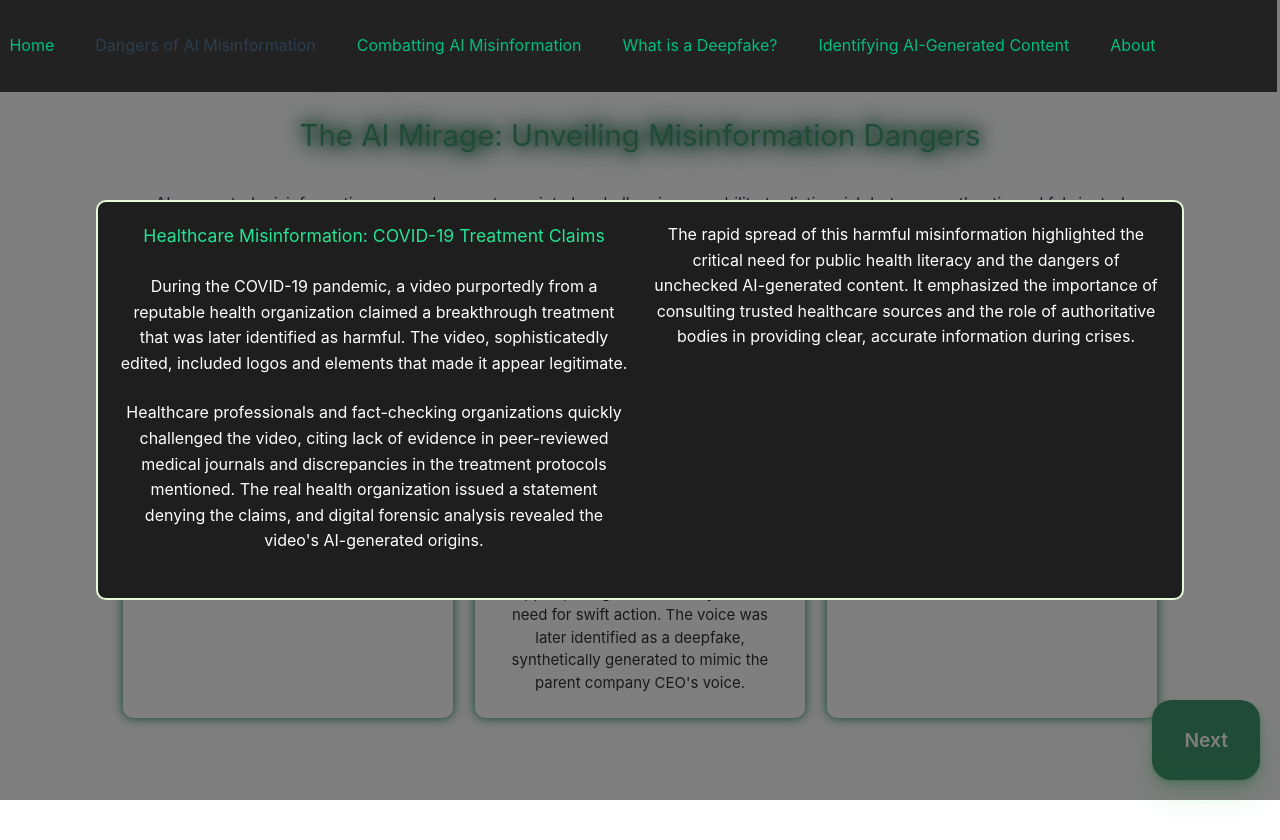
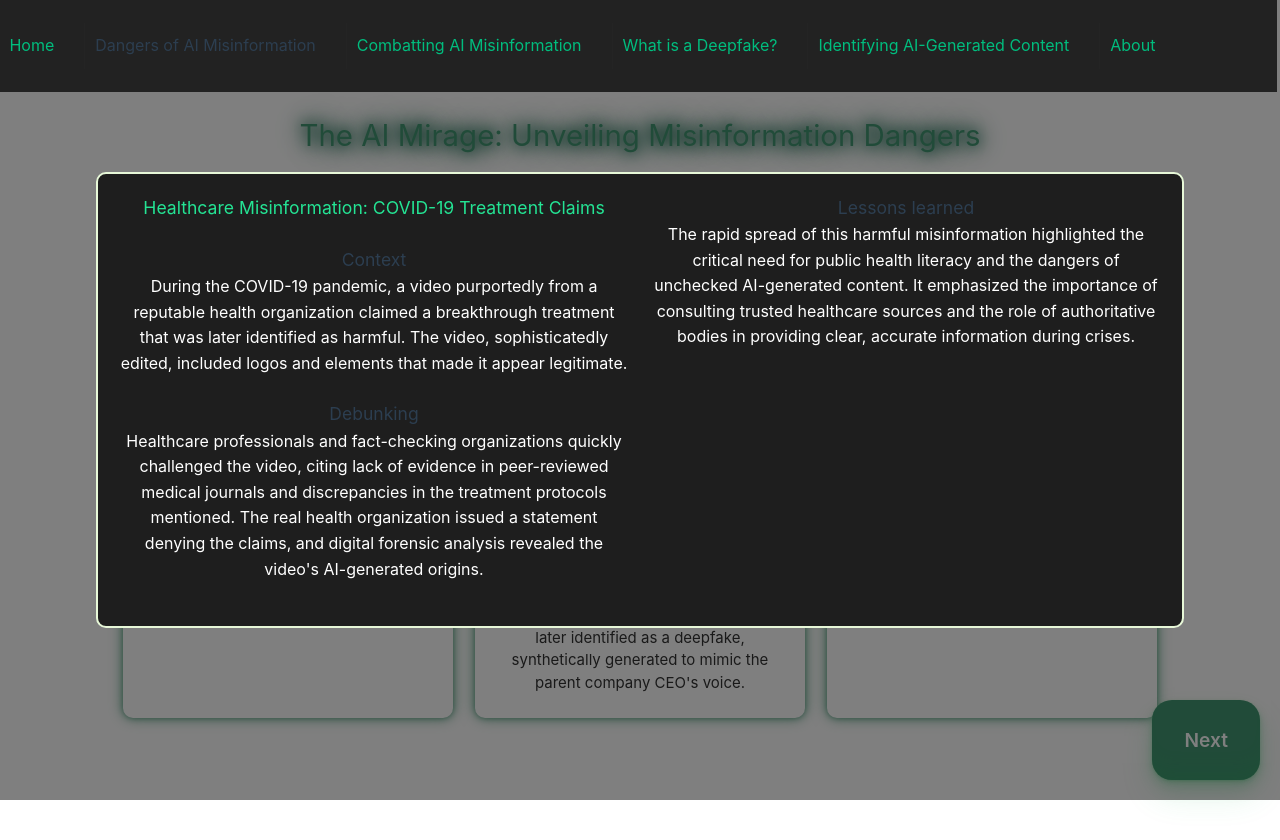
Before and after one commit to arhamw/cs492-final-project, a Vue app: page /dangers-about-ai in a window 1280 px wide. Both pictures are taken after a click on the element 288 px from the left and 512 px from the top of the page. Shown: the top 840 px of the page. Built offline with nearby package versions, Linux system fonts and the light colour scheme.

Commit message:
Added headings to cards in Dangers of AI Misinformation

```diff
--- a/src/views/DangersOfAIMisinformationView.vue
+++ b/src/views/DangersOfAIMisinformationView.vue
@@ -35,12 +35,15 @@ const navigateToCombattingAIPage = () => {
           <div class="left-section">
             <h1 class="popup-title">{{ selectedBox.title }}</h1>
             <br />
+            <h3>Context</h3>
             <p class="popup-text">{{ selectedBox.context }}</p>
             <br />
+            <h3>Debunking</h3>
             <p class="popup-text">{{ selectedBox.debunking }}</p>
             <br />
           </div>
           <div class="right-section">
+            <h3>Lessons learned</h3>
             <p class="popup-text">{{ selectedBox.lessons_learned }}</p>
           </div>
         </div>
```
